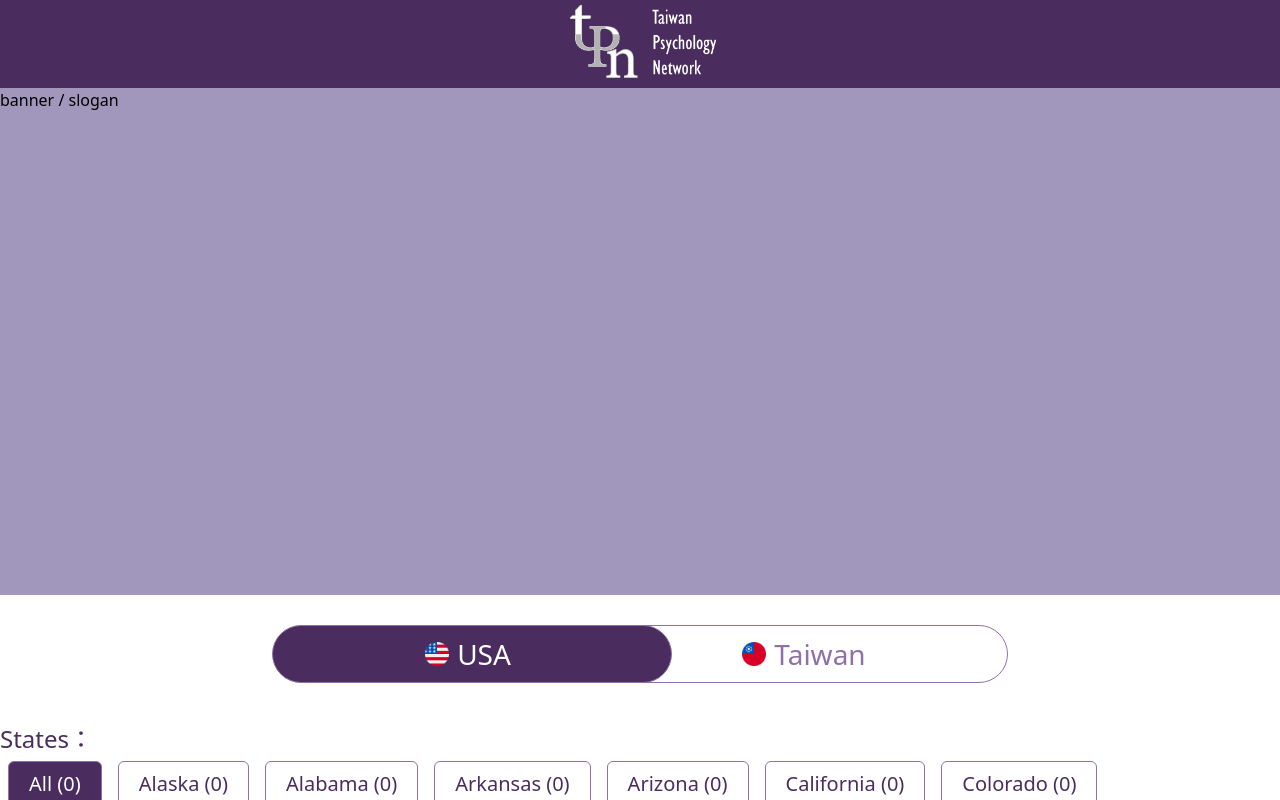
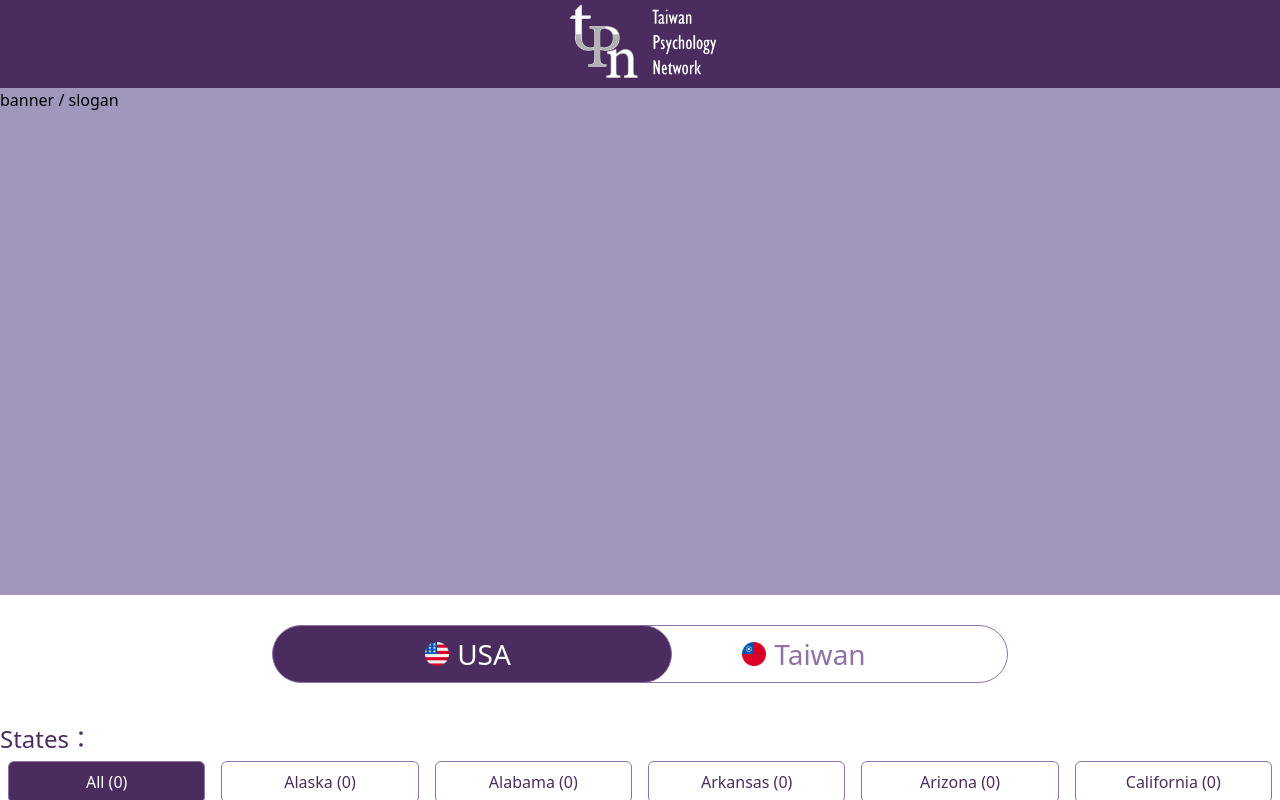
Before and after one commit to snowca-222/TPN, a Vue app: page / in a window 1280 px wide. Built offline with nearby package versions, Linux system fonts and the light colour scheme.

Commit message:
states 修正

```diff
--- a/src/components/template/filterBox/index.vue
+++ b/src/components/template/filterBox/index.vue
@@ -106,12 +106,14 @@ provide("handleFilterBox", handleFilterBox);
     <div>
       <div class="mb-5 py-2.5 text-2xl text-[--color-12]">
         {{ $t("filter.title.state") }}
-        <div class="flex flex-wrap text-xl [&>div]:px-2 [&>div]:py-1.5">
-          <div>
+        <div
+          class="flex flex-wrap text-sm md:text-base [&>div]:px-2 [&>div]:py-1.5"
+        >
+          <div class="w-full md:w-2/12">
             <button
               @click="handleState('All')"
               :class="[
-                'rounded-md border border-[--color-11] px-5 py-2',
+                'w-full rounded-md border border-[--color-11] px-5 py-2',
                 { 'bg-[--color-12] text-white': isStates === 'All' },
                 { 'text-[--color-11]': !isStates },
               ]"
@@ -119,19 +121,22 @@ provide("handleFilterBox", handleFilterBox);
               All (0)
             </button>
           </div>
-          <div v-for="(state, idx) in States_USA" :key="state.city_code">
+          <template v-for="(state, idx) in States_USA" :key="state.city_code">
+            <div v-if="idx < viewCounts" class="w-1/2 md:w-2/12">
               <button
-              v-if="idx < viewCounts"
                 @click="handleState(state.city_code)"
                 :class="[
-                'rounded-md border border-[--color-11] px-5 py-2',
-                { 'bg-[--color-12] text-white': isStates === state.city_code },
+                  'w-full rounded-md border border-[--color-11] px-5 py-2',
+                  {
+                    'bg-[--color-12] text-white': isStates === state.city_code,
+                  },
                   { 'text-[--color-11]': !isStates },
                 ]"
               >
                 {{ state.en_name }} (0)
               </button>
             </div>
+          </template>
         </div>
         <div class="flex justify-end">
           <button
```
Lines whose indentation alone changed are shown as unchanged.
